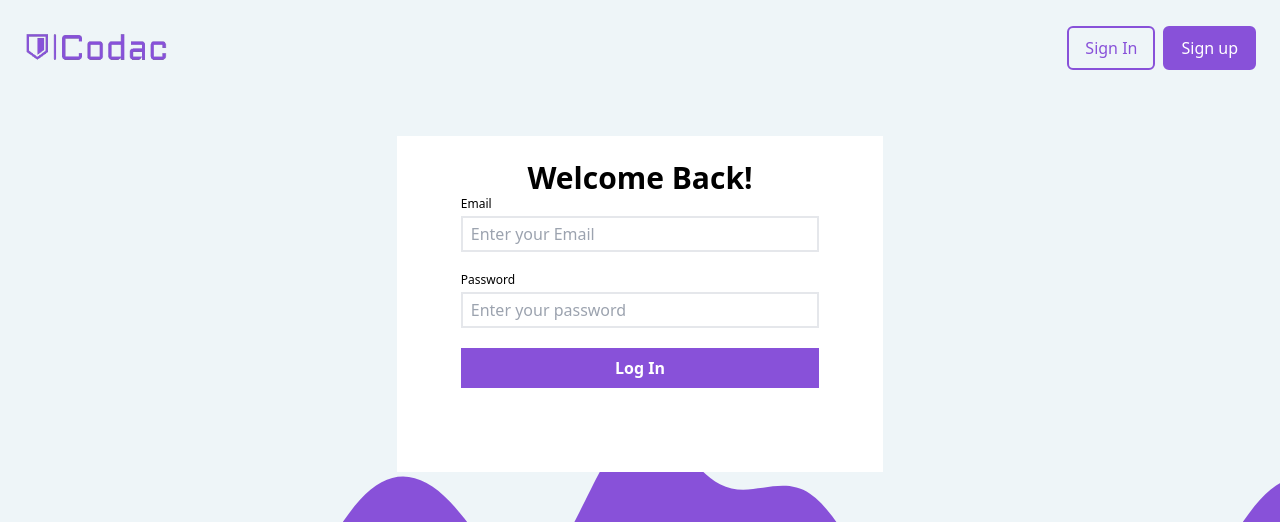
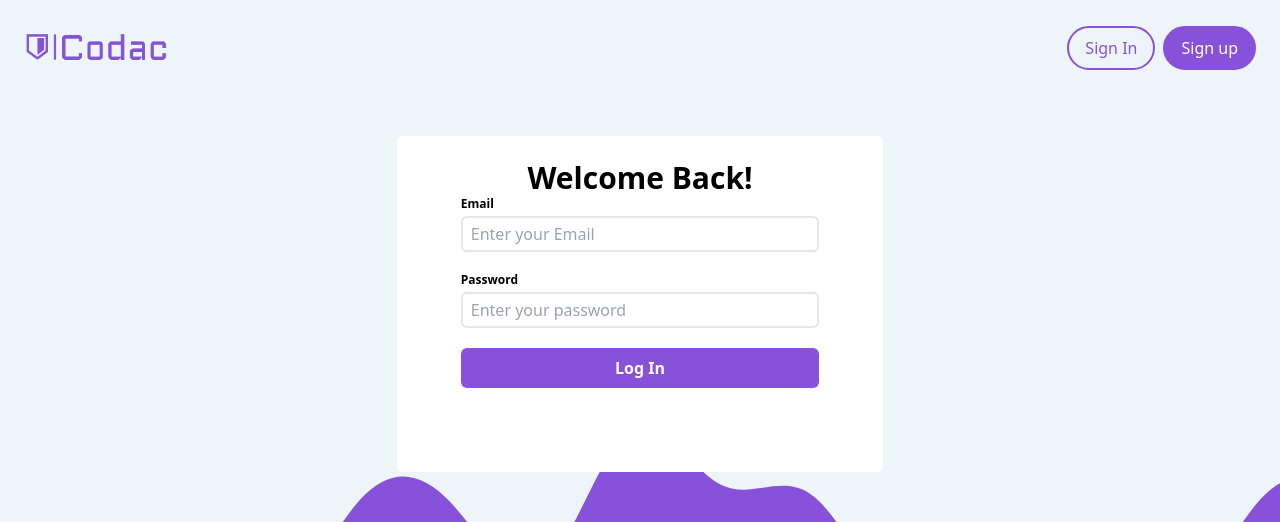
Before and after one commit to Anurag-Singh-Yadav/Codac-Frontend, a React (Vite) app: page /login in a window 1280 px wide. Shown: the top 522 px of the page. Built offline with nearby package versions, Linux system fonts and the light colour scheme.

Commit message:
navigatipn added

```diff
--- a/src/components/Signin.jsx
+++ b/src/components/Signin.jsx
@@ -22,39 +22,39 @@ function Signin() {
   };
 
   return (
-    <div className="bg-white py-6 px-16">
+    <div className="bg-white py-6 px-16 rounded-md">
       <div className="font-bold text-3xl text-center">Welcome Back!</div>
       <form className="flex flex-col gap-5" onSubmit={handleSubmit}>
-        <div className="flex flex-col gap-1">
-          <div className="text-xs">Email</div>
+        <div className="flex flex-col gap-1 w-full">
+          <div className="text-xs font-semibold">Email</div>
           <input
             type="email"
             name="email"
             placeholder="Enter your Email"
-            className="border-2 px-2 py-1"
+            className="border-2 px-2 py-1 rounded-md"
             value={formData.email}
             onChange={handleChange}
           ></input>
         </div>
-        <div className="flex flex-col gap-1">
-          <div className="text-xs">Password</div>
+        <div className="flex flex-col gap-1 w-full">
+          <div className="text-xs font-semibold">Password</div>
           <input
             type="password"
             name="password"
             placeholder="Enter your password"
-            className="border-2 px-2 py-1"
+            className="border-2 px-2 py-1  rounded-md"
             value={formData.password}
             onChange={handleChange}
           ></input>
         </div>
         <button
           type="submit"
-          className="bg-[#8851d9] py-2 text-white text-center font-bold cursor-pointer"
+          className="bg-[#8851d9] py-2 text-white text-center font-bold cursor-pointer rounded-md"
         >
           Log In
         </button>
-        <div>
-          <SigninWithGoogle />
+        <div className="">
+          <SigninWithGoogle  />
         </div>
       </form>
     </div>
--- a/src/components/SigninWithGoogle.jsx
+++ b/src/components/SigninWithGoogle.jsx
@@ -31,7 +31,7 @@ function SigninWithGoogle() {
   };
 
   return (
-    <div>
+    <div className="w-full  items-center justify-center flex">
       <GoogleLogin
         onSuccess={(credentialResponse) => successHandler(credentialResponse)}
         onError={(error) => errorHandler(error)}
--- a/src/components/Signup.jsx
+++ b/src/components/Signup.jsx
@@ -25,7 +25,7 @@ function Signup() {
   return (
     <div className="bg-[url('/wave.svg')] min-h-[88vh] px-8">
       <div className="px-[30%] pt-10">
-        <div className="bg-white py-6 px-16">
+        <div className="bg-white py-6 px-16 rounded-md">
           <div className="font-bold text-3xl text-center my-2">Create Account</div>
           <form className="flex flex-col gap-3" onSubmit={handleSubmit}>
             <div className="flex flex-col gap-1">
@@ -34,7 +34,7 @@ function Signup() {
                 type="email"
                 name="email"
                 placeholder="Enter your Email"
-                className="border-2 px-2 py-1"
+                className="border-2 px-2 py-1 rounded-md"
                 value={formData.email}
                 onChange={handleChange}
               ></input>
@@ -45,7 +45,7 @@ function Signup() {
                 type="password"
                 name="password"
                 placeholder="Enter your password"
-                className="border-2 px-2 py-1"
+                className="border-2 px-2 py-1 rounded-md"
                 value={formData.password}
                 onChange={handleChange}
               ></input>
@@ -57,7 +57,7 @@ function Signup() {
                 type="password"
                 name="confirmPassword"
                 placeholder="Confirm password"
-                className="border-2 px-2 py-1"
+                className="border-2 px-2 py-1 rounded-md"
                 value={formData.confirmPassword}
                 onChange={handleChange}
               ></input>
@@ -65,7 +65,7 @@ function Signup() {
 
             <button
               type="submit"
-              className="bg-[#8851d9] py-2 text-white text-center font-bold cursor-pointer"
+              className="bg-[#8851d9] py-2 text-white text-center font-bold cursor-pointer rounded-md"
             >
               Create Account
             </button>
--- a/src/components/UI-related-components/Navbar.jsx
+++ b/src/components/UI-related-components/Navbar.jsx
@@ -1,16 +1,27 @@
 import React from "react";
+import { useNavigate } from "react-router-dom";
 
 function Navbar() {
+
+  const navigate = useNavigate();
   return (
     <div className=" bg-[#eef5f8] px-6 h-[12vh] flex justify-between items-center py-6 fixed top-0 w-full">
-      <div>
+      <div onClick={()=>{navigate('/')}}>
         <img src="/codac.png" width={150}></img>
       </div>
       <div className="flex justify-center items-center gap-2">
-        <div className="py-2 px-4  text-[#8851d9] rounded-md border-2 border-[#8851d9] font-medium cursor-pointer">
+        <div className="py-2 px-4  text-[#8851d9] rounded-3xl border-2 border-[#8851d9] font-medium cursor-pointer"
+        onClick={() => {
+          navigate("/login");
+        }}
+        >
           Sign In
         </div>
-        <div className="py-2 px-4 bg-[#8851d9] border-2 rounded-md border-[#8851d9] text-white font-medium cursor-pointer">
+        <div className="py-2 px-4 bg-[#8851d9] border-2  rounded-3xl border-[#8851d9] text-white font-medium cursor-pointer"
+        onClick={() => {
+          navigate("/sign-up");
+        }}
+        >
           Sign up
         </div>
       </div>
```
